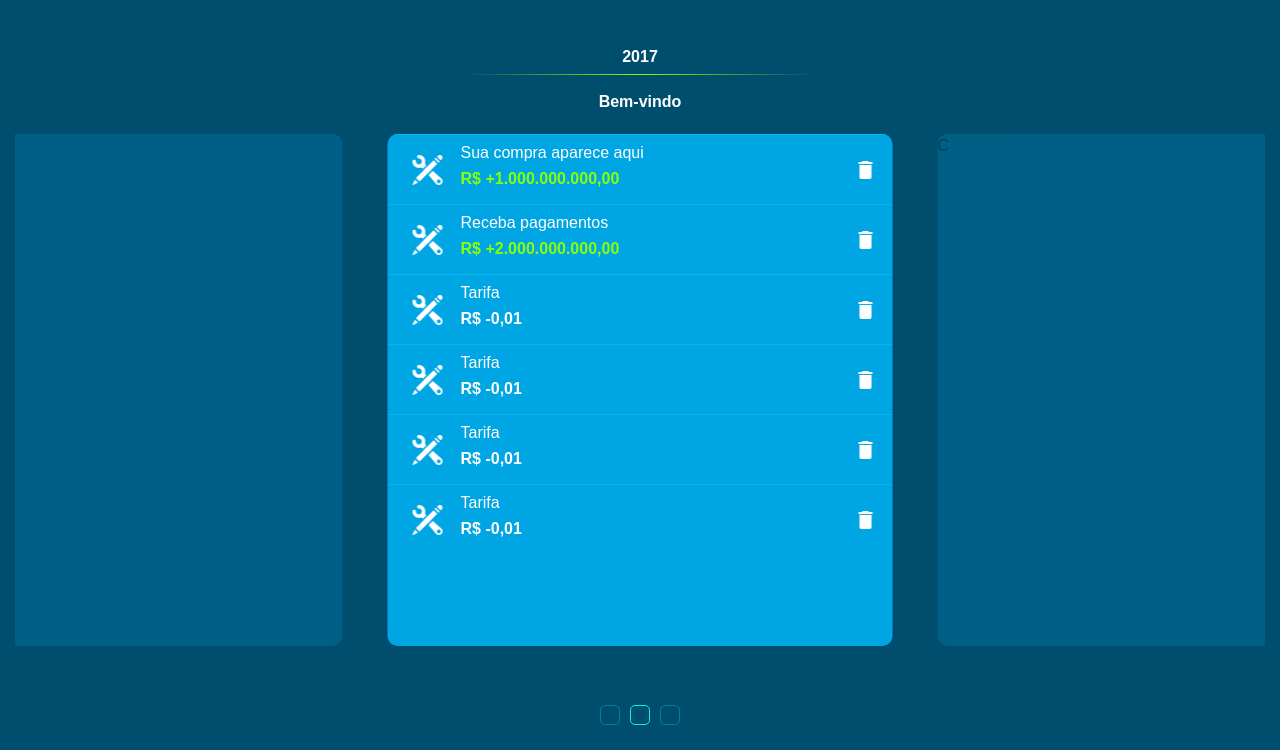
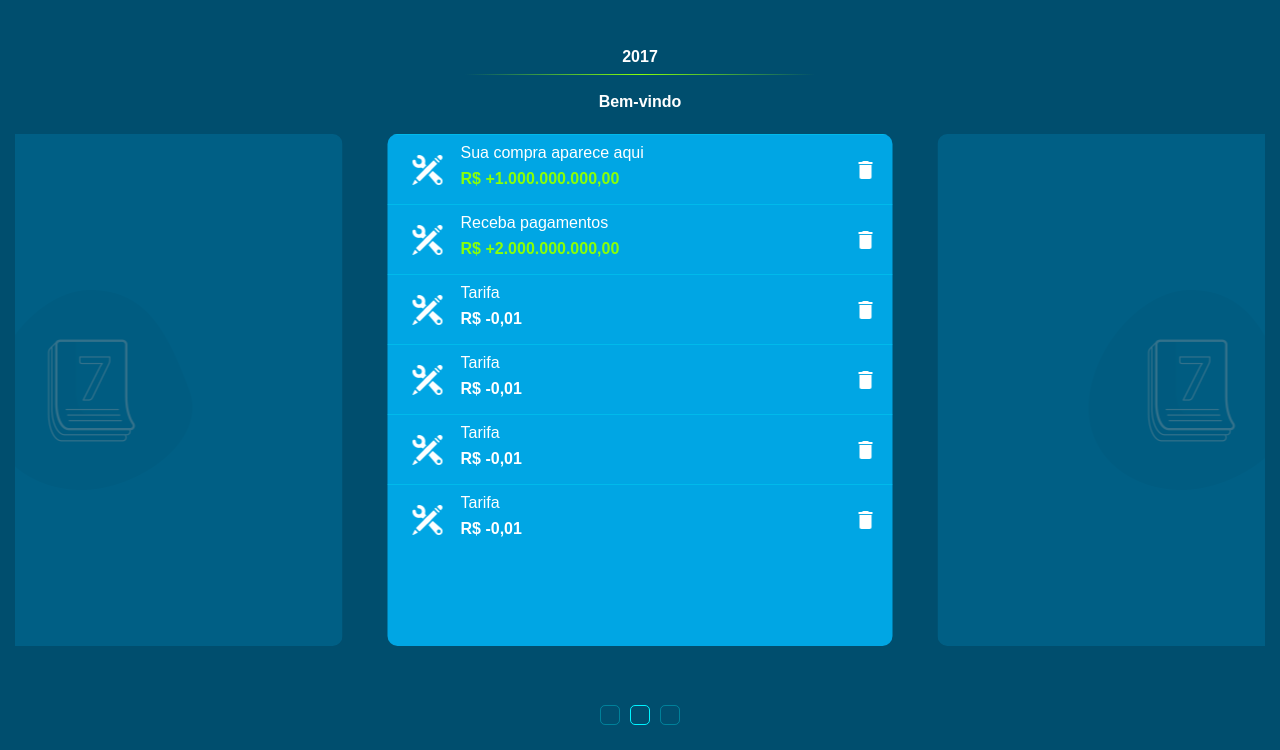
Before and after one commit to juliosampaio/balance, a website built with webpack: page public/index.html in a window 1280 px wide. Shown: the part 50-800 px from the top of the page. Built offline with nearby package versions, Linux system fonts and the light colour scheme; files whose address does not match are found by name; a web font is replaced by a local one.

Commit message:
Add slides background

```diff
--- a/public/index.html
+++ b/public/index.html
@@ -46,11 +46,11 @@
         </div>
         <article id="balance-carousel" class="carousel">
           <div class="slides">
-            <section id="left" class="slide previous">A</section>
+            <section id="left" class="slide previous"></section>
             <section id="center" class="slide active">
               <ul id="bank-statement" class="list"></ul>
             </section>
-            <section id="right" class="slide next">C</section>
+            <section id="right" class="slide next"></section>
           </div>
           <div class="controls">
           </div>
--- a/src/assets/sass/_settings.sass
+++ b/src/assets/sass/_settings.sass
@@ -1,4 +1,5 @@
 $body-background: #004E6E
 $body-font-family: 'Muli', sans-serif
-$slides-background: #00A6E4
+$slides-background-color: #00A6E4
+$slides-background-img: url('../imgs/icon-calendar.png')
 $sprites_url: url('../imgs/sprites.png')
--- a/src/assets/sass/components/_carousel.sass
+++ b/src/assets/sass/components/_carousel.sass
@@ -18,7 +18,7 @@ main
     .slide
       display: flex
       border-radius: 10px
-      background: $slides-background
+      background: center no-repeat $slides-background-img $slides-background-color
       width: 505px
       height: 512px
       overflow-y: scroll
@@ -43,6 +43,7 @@ main
       &.active
         z-index: 10
         left: 50%
+        background: $slides-background-color
       &.next
         z-index: 5
         left: 94%
```
Also changed, not shown: src/assets/imgs/icon-calendar.png (added).
